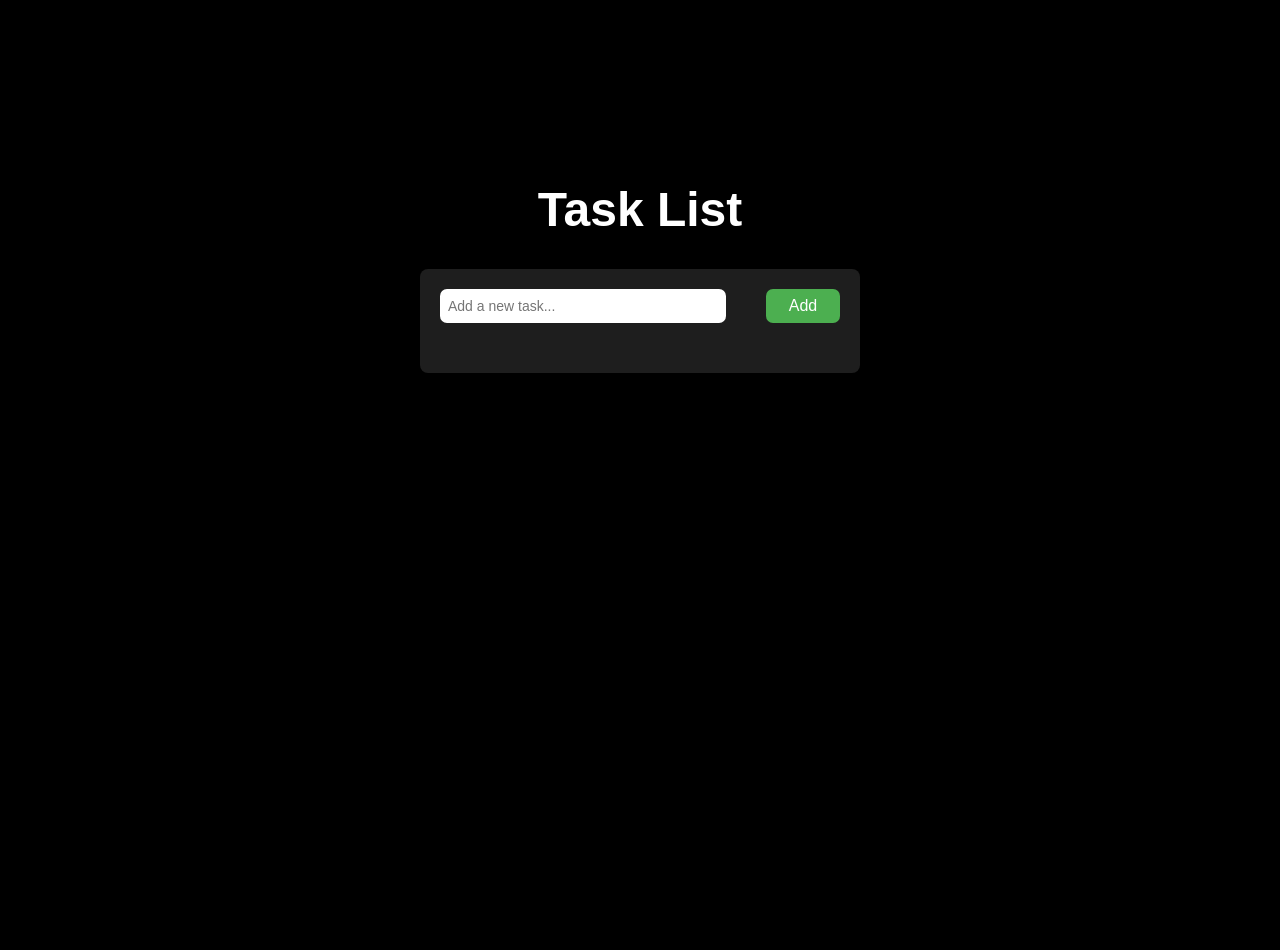
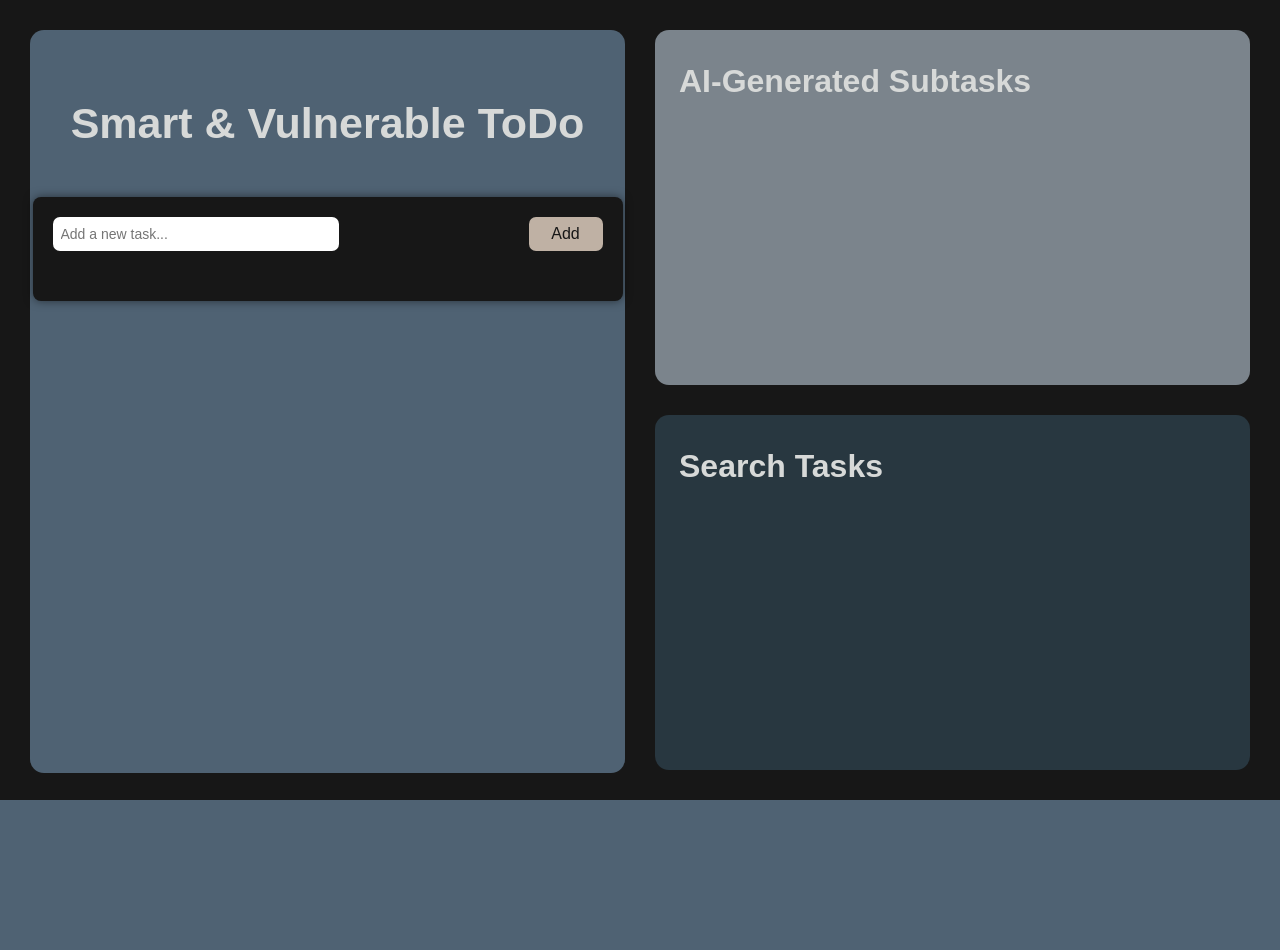
Before and after one commit to egeturediCode/sv-todo, a Django app: page / in a window 1280 px wide. After the commit the page ends 800 px from the top, so only its background shows below. Run offline with Django 4.2, Linux system fonts and the light colour scheme.

Commit message:
front-end-design-part1

```diff
--- a/svTodo/api/views.py
+++ b/svTodo/api/views.py
@@ -57,7 +57,7 @@ def ai_breakdown(request):
         return Response({"error": "API Anahtarı hatası: " + str(e)}, status=500)
 
     # ZAFİYET: main_task hiçbir filtreleme olmadan prompt'a giriyor.
-    system_instruction = "Sen yardımcı bir asistanısn. Verilen görevi gerçekleştirmek için 4 kısa, uygulanabilir alt adım listele. Sadece maddeleri yaz, giriş cümlesi kurma."
+    system_instruction = "Sen yardımcı bir asistanısn. Verilen görevi gerçekleştirmek için 7 kısa, uygulanabilir alt adım listele. Sadece maddeleri yaz, giriş cümlesi kurma."
 
     try:
         chat_completion = client.chat.completions.create(
@@ -76,7 +76,6 @@ def ai_breakdown(request):
 
         # 4. Gelen Cevabı İşle
         content = chat_completion.choices[0].message.content
-
         raw_lines = content.split('\n')
 
         subtasks = []
--- a/svTodo/main/static/css/style.css
+++ b/svTodo/main/static/css/style.css
@@ -1,37 +1,60 @@
+:root {
+    --color1: #D7D9D8;
+    --color2: #BFB1A4;
+    --color3: #4F6273;
+    --color4: #7B848C;
+    --color5: #283740;
+}
 
 
 body {
     padding: 0;
     margin: 0;
     font-family: Arial, sans-serif;
-    background-color: white;
-    color: white;
+    background-color: var(--color1);
+    color: var(--color1);
     overflow-x: hidden;
+    display: flex;
+    min-height: 100vh;
+    max-height: 100vh;
 }
 
 .container {
+    display: flex;
     width: 100%;
-    min-height: 100vh;
-    max-height: 100vh;
+    min-height: 100%;
+    max-height: 100%;
+    background-color: #171717;
+    padding: 30px;
+    gap: 30px;
+    overflow: hidden;
+}
+
+.container-left {
+    width: 50%;
+    min-height: 95%;
+    max-height: 95%;
     display: flex;
     flex-direction: column;
     align-items: center;
-    padding-top: 150px;
-    background-color: black;
+    padding-top: 40px;
+    border-radius: 14px;
+    background-color: var(--color3);
 }
 
-h1 {
+.container-left h1 {
     text-align: center;
-    font-size: 48px;
+    font-size: 43px;
 }
 
 #todo-app {
     display: flex;
     flex-direction: column;
     align-items: center;
-    width: 400px;
-    background-color: #1e1e1e;
+    width: 550px;
+    background-color: #171717;
     padding: 20px;
+    margin-top: 20px;
     border-radius: 8px;
     box-shadow: 0 0 10px rgba(0, 0, 0, 0.5);
 }
@@ -49,12 +72,11 @@ h1 {
     padding: 8px 14px;
     border: none;
     border-radius: 7px;
-    background-color: #4CAF50;
-    color: white;
+    background-color: var(--color2);
+    color: #171717;
     font-size: 16px;
     cursor: pointer;
 }
-
 
 #task-list {
     width: 100%;
@@ -64,9 +86,67 @@ h1 {
 }
 
 .task-item {
+    flex-direction:column;
+    align-items:flex-start;
+}
+.task-item::after {
+    content: "";
+    display: block;
+    height: 1px;
+    background-color: var(--color1);
+    margin: 10px 0;
+    width: 100%;
+}
+
+.container-right {
+    width: 50%;
+    min-height: 100%;
+    max-height: 100%;
+    overflow-y: auto;
     display: flex;
-    justify-content: space-between;
-    align-items: center;
+    gap: 4%;
+    flex-direction: column;
+    overflow-x: hidden;
+}
+
+.container-right .top {
     width: 100%;
-    border-bottom: 1px solid #333;
+    min-height: 48%;
+    border-radius: 14px;
+    background-color: var(--color4);
 }
+
+.container-right .top h1 {
+    text-align: flex-start;
+    padding: 12px 24px;
+    font-size: 32px;
+    color: var(--color1);
+}
+
+.container-right .top .ai-result {
+    width: 100%;
+    color: #171717;
+}
+
+.container-right .top .ai-result .ai-result-item {
+    margin-top: 10px;
+
+}
+.container-right .top .ai-result .ai-result-item li {
+    list-style: none;
+    font-size: 18px;
+}
+
+.container-right .bottom {
+    width: 100%;
+    min-height: 48%;
+    border-radius: 14px;
+    background-color: var(--color5);
+}
+
+.container-right .bottom h1 {
+    text-align: flex-start;
+    padding: 12px 24px;
+    font-size: 32px;
+    color: var(--color1);
+}
--- a/svTodo/main/static/js/main.js
+++ b/svTodo/main/static/js/main.js
@@ -25,25 +25,29 @@ function getTasks() {
     .then(response => response.json())
     .then(data => {
         const container = document.querySelector('#task-list');
+        const subtasksContainer = document.querySelector('#subtasks');
         container.innerHTML = '';
+        subtasksContainer.innerHTML = '';
 
         data.forEach(task => {
             const item = `
-                <div class="task-item" style="flex-direction:column; align-items:flex-start;">
+                <div class="task-item">
                     <div style="width:100%; display:flex; justify-content:space-between; align-items:center;">
                         <div>
                             <h3>${task.title}</h3>
-                            <p>${task.description}</p>
                             <small>Durum: ${task.is_completed ? 'Tamamlandı' : 'Yapılacak'}</small>
                         </div>
-                        <button onclick="askAI('${task.title}', this)" style="background:#6f42c1; color:white; border:none; padding:5px 10px; border-radius:5px; cursor:pointer;">
-                            AI Analiz
+                        <button onclick="askAI('${task.title}', this)" style="background:var(--color2); color: #171717; border:none; padding:5px 10px; border-radius:5px; cursor:pointer;">
+                            Analyze
                         </button>
                     </div>
-                    <div id="ai-result-${task.id}" style="margin-left:20px; color:#aaa; font-size:0.9em; width:100%;"></div>
                 </div>
             `;
+            const itemResult = `
+                <div id="ai-result-${task.id}" class="ai-result"></div>
+            `;
             container.innerHTML += item;
+            subtasksContainer.innerHTML += itemResult;
         });
     })
     .catch(error => console.error('Hata:', error));
@@ -94,10 +98,10 @@ function askAI(taskTitle, btnElement) {
     })
     .then(response => response.json())
     .then(data => {
-        const resultDiv = btnElement.parentElement.parentElement.querySelector('div[id^="ai-result-"]');
+        const resultDiv = document.querySelector('div[id^="ai-result-"]');
 
         if (data.subtasks) {
-            let html = "<ul style='margin-top:10px;'>";
+            let html = "<ul class='ai-result-item'>";
             data.subtasks.forEach(sub => {
                 html += `<li>${sub}</li>`;
             });
--- a/svTodo/main/templates/index.html
+++ b/svTodo/main/templates/index.html
@@ -9,13 +9,27 @@
 </head>
 <body>
     <div class="container">
-        <h1>Task List</h1>
-        <div id="todo-app">
-            <div style="width: 100%; display: flex; justify-content: space-between;">
-                <input type="text" id="task-title" placeholder="Add a new task..." />
-                <button onclick="createTask()" id="add-task-btn">Add</button>
+        <div class="container-left">
+            <h1>Smart & Vulnerable ToDo</h1>
+            <div id="todo-app">
+                <div style="width: 100%; display: flex; justify-content: space-between;">
+                    <input type="text" id="task-title" placeholder="Add a new task..." />
+                    <button onclick="createTask()" id="add-task-btn">Add</button>
+                </div>
+                <div id="task-list">
+                </div>
             </div>
-            <div id="task-list">
+        </div>
+        <div class="container-right">
+            <div class="top">
+                <h1>AI-Generated Subtasks</h1>
+                <div id="subtasks">
+                </div>
+            </div>
+            <div class="bottom">
+                <h1>Search Tasks</h1>
+                <div id="search-tasks">
+                </div>
             </div>
         </div>
     </div>
```
Also changed, not shown: svTodo/db.sqlite3.
